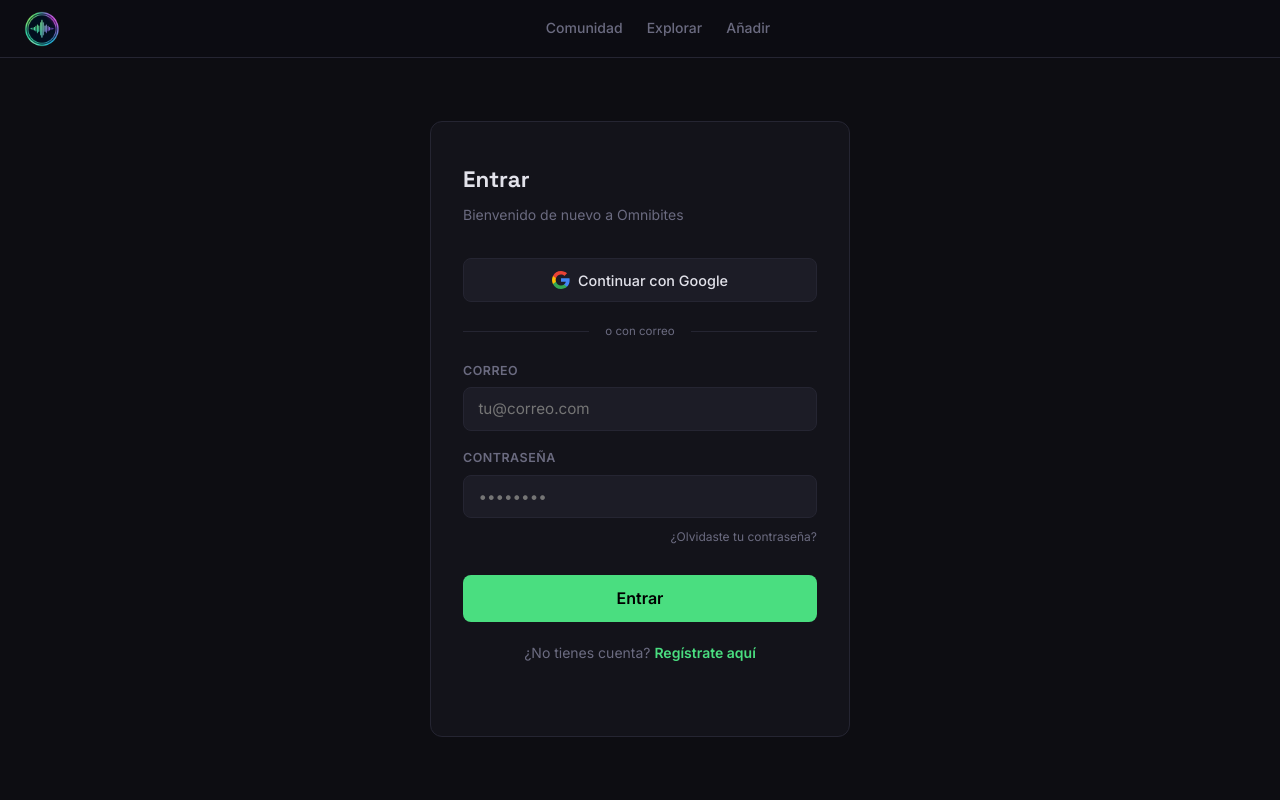
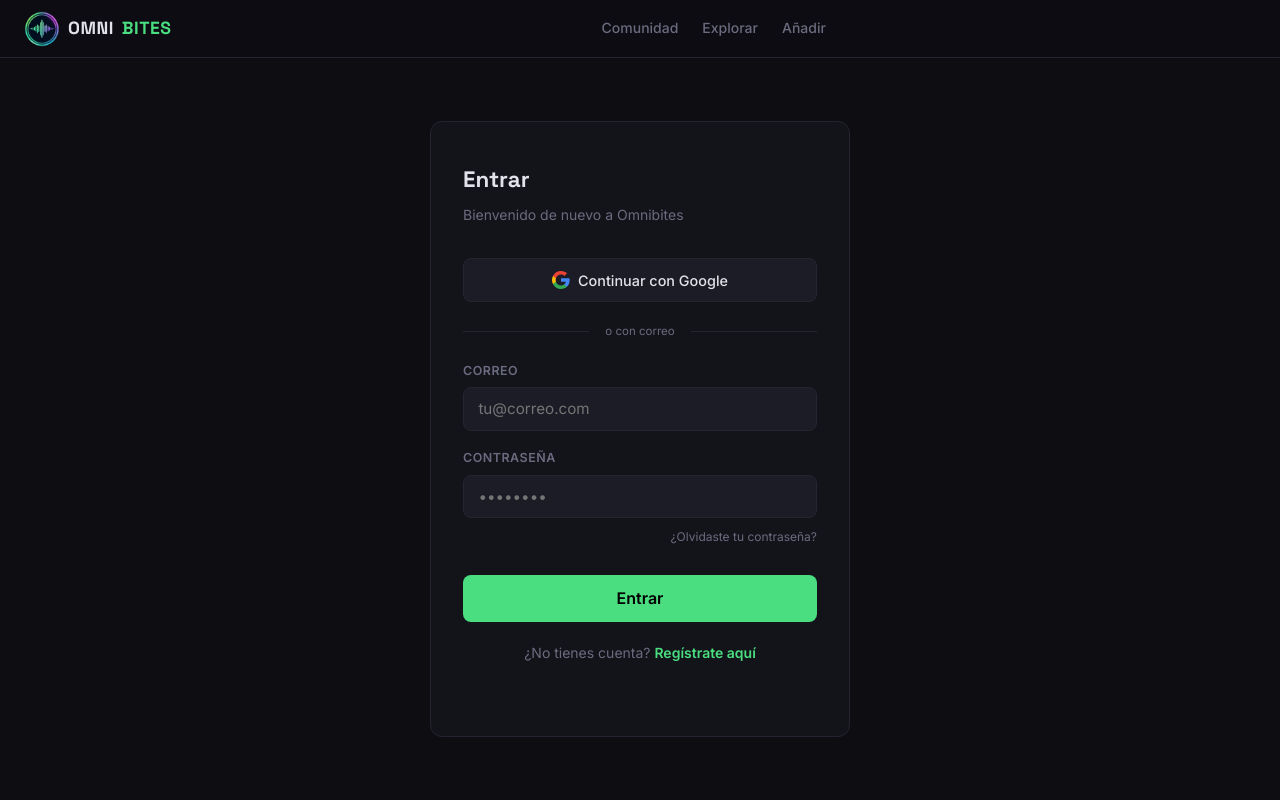
Before and after one commit to JhondyDario/Omnibites, a plain HTML site: page pages/login.html in a window 1280 px wide. Shown: the top 800 px of the page. Drawn offline with Linux system fonts and the light colour scheme; no server answers.

Commit message:
Update logo in login page with text branding

```diff
--- a/pages/login.html
+++ b/pages/login.html
@@ -10,9 +10,10 @@
 </head>
 <body>
   <nav class="navbar">
-    <a href="../index.html" class="logo">
-      <img src="../assets/logo.png" alt="Omnibites" class="nav-logo-img"/>
-    </a>
+<a href="../index.html" class="logo">
+  <img src="../assets/logo.png" alt="Omnibites" class="nav-logo-img"/>
+  OMNI<span>BITES</span>
+</a>
     <div class="nav-links">
       <a href="comunidad.html">Comunidad</a>
       <a href="explorar.html">Explorar</a>
```
